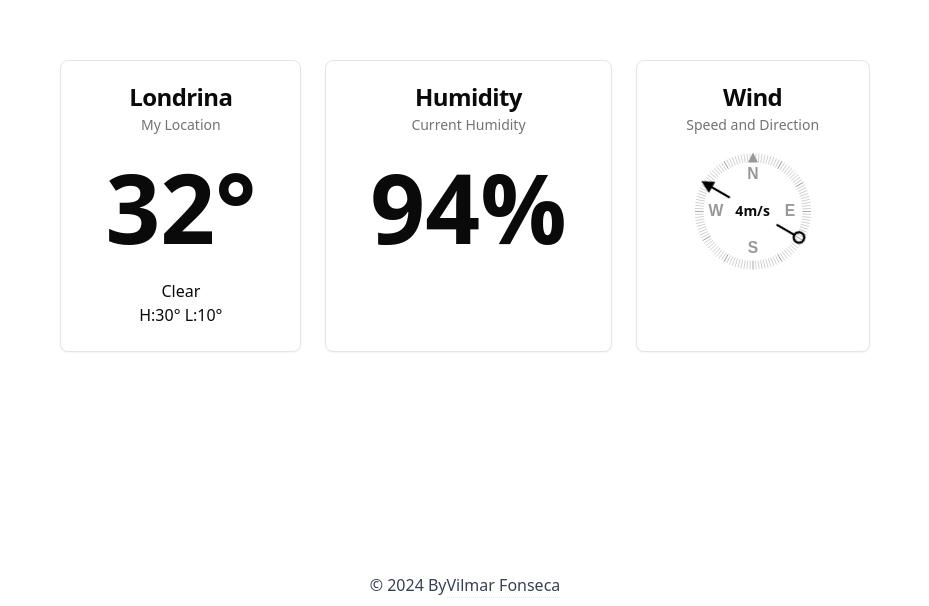
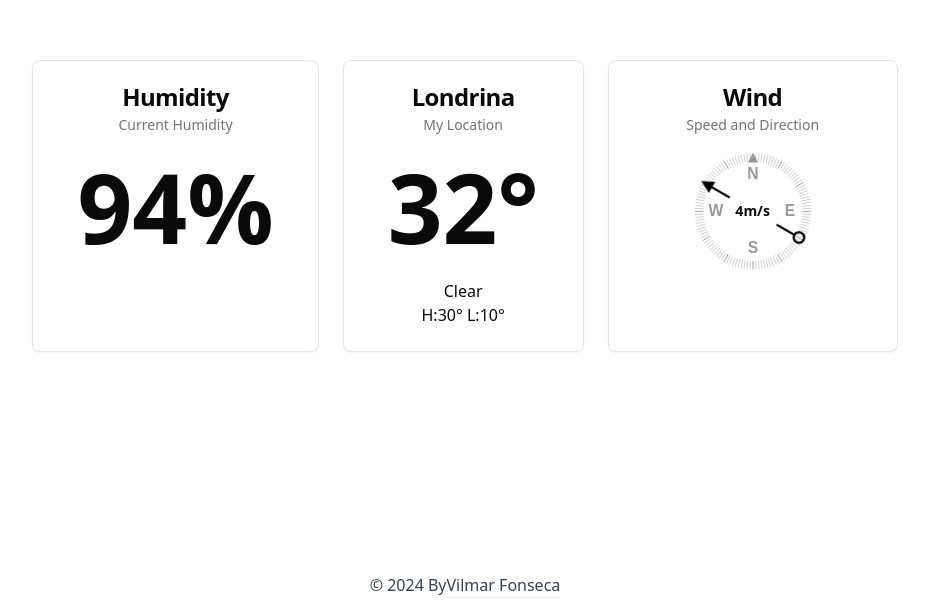
Before and after one commit to vilmarfonseca/weatherapp, a Next.js app: page / in a window 1280 px wide. Shown: the part 194-800 px from the top of the page, without its empty margins (175-1104 px from the left). Built offline with nearby package versions, Linux system fonts and the light colour scheme.

Commit message:
chore: minor update to main cards

```diff
--- a/src/app/page.tsx
+++ b/src/app/page.tsx
@@ -8,8 +8,8 @@ export default function HomePage() {
       <section className='bg-white'>
         <div className='layout relative flex min-h-screen items-center justify-center py-12 text-center gap-5'>
           <div className='flex gap-6'>
+            <Humidity />
             <CurrentWeather />
-            <Humidity />
             <Wind />
           </div>
         </div>
--- a/src/components/widgets/Humidity.tsx
+++ b/src/components/widgets/Humidity.tsx
@@ -2,7 +2,6 @@ import {
   Card,
   CardContent,
   CardDescription,
-  CardFooter,
   CardHeader,
   CardTitle,
 } from '@/components/ui/Card';
@@ -19,10 +18,6 @@ export default function HomePage() {
           {Math.round(94)}%
         </div>
       </CardContent>
-      <CardFooter className='flex flex-col items-center justify-center'>
-        <p></p>
-        <p></p>
-      </CardFooter>
     </Card>
   );
 }
--- a/src/components/widgets/Wind.tsx
+++ b/src/components/widgets/Wind.tsx
@@ -2,7 +2,6 @@ import {
   Card,
   CardContent,
   CardDescription,
-  CardFooter,
   CardHeader,
   CardTitle,
 } from '@/components/ui/Card';
@@ -10,7 +9,7 @@ import Compass from '@/components/ui/Compass';
 
 export default function HomePage() {
   return (
-    <Card className='px-5'>
+    <Card className='px-12'>
       <CardHeader>
         <CardTitle>Wind</CardTitle>
         <CardDescription>Speed and Direction</CardDescription>
@@ -20,10 +19,6 @@ export default function HomePage() {
           <Compass speed={4.12} deg={120} />
         </div>
       </CardContent>
-      <CardFooter className='flex flex-col items-center justify-center'>
-        <p></p>
-        <p></p>
-      </CardFooter>
     </Card>
   );
 }
```
